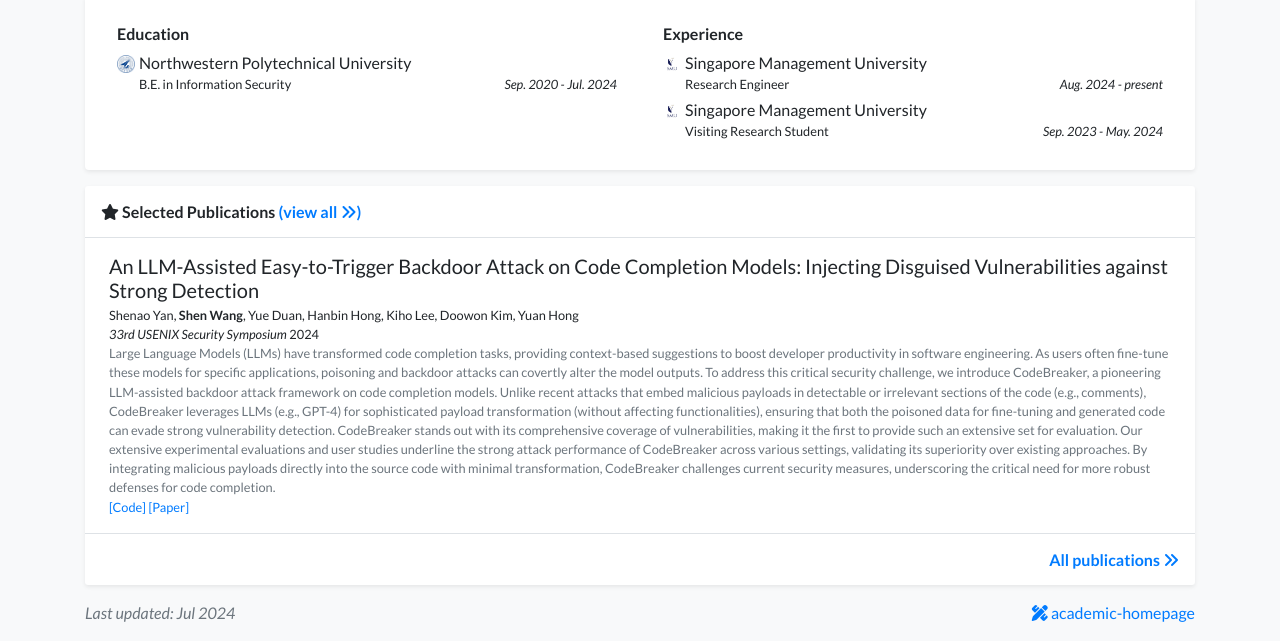
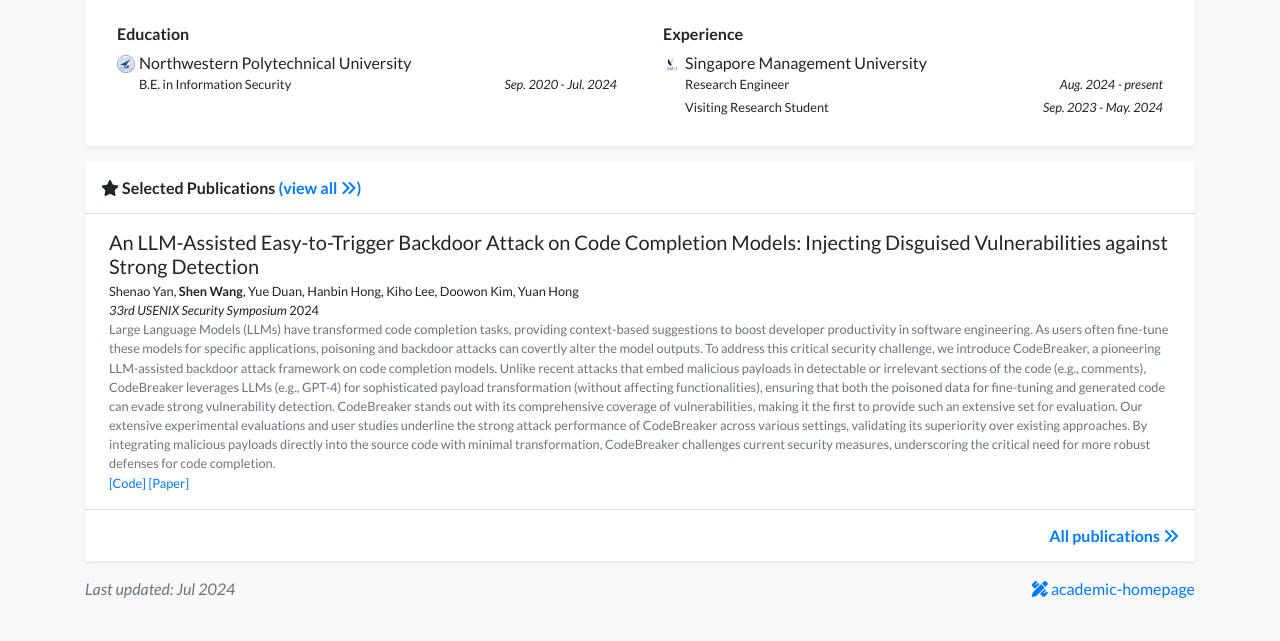
Before and after one commit to null1024-ws/null1024-ws.github.io, a Jekyll site: the page built from index.html, in a window 1280 px wide and 1120 px high. Shown: the part 479-1120 px from the top of the window. Built offline with Jekyll 4.4.1, drawn with Linux system fonts in a browser that asks for light colours; a style sheet for code colours, icons or effects is not loaded.

Commit message:
Update profile.yml

```diff
--- a/_data/profile.yml
+++ b/_data/profile.yml
@@ -38,8 +38,8 @@ experience:
   position: Research Engineer
   date: Aug. 2024 - present
 
-- name: Singapore Management University
-  logo: assets/images/badges/smu.png
+- name:
+  logo:
   position: Visiting Research Student
   date: Sep. 2023 - May. 2024
 
```
